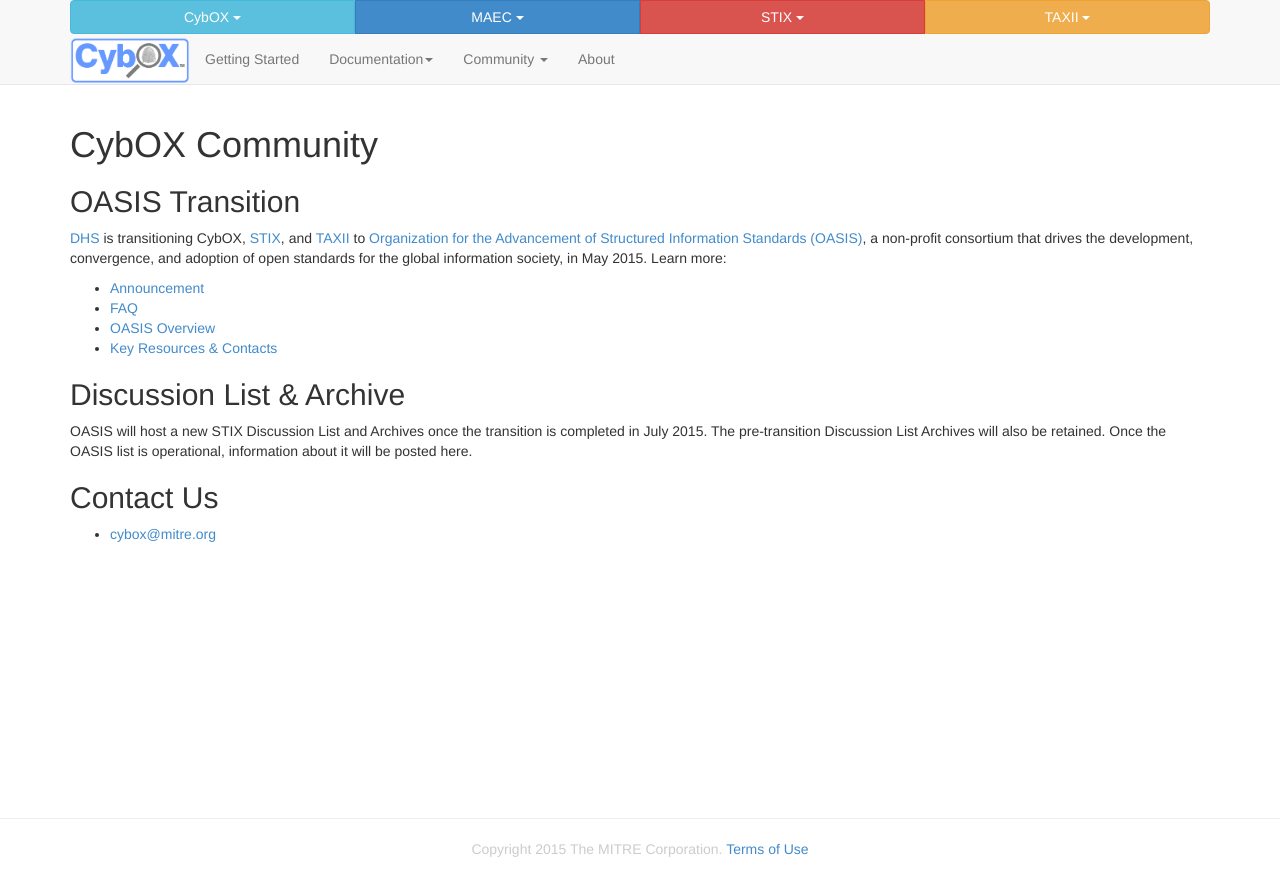
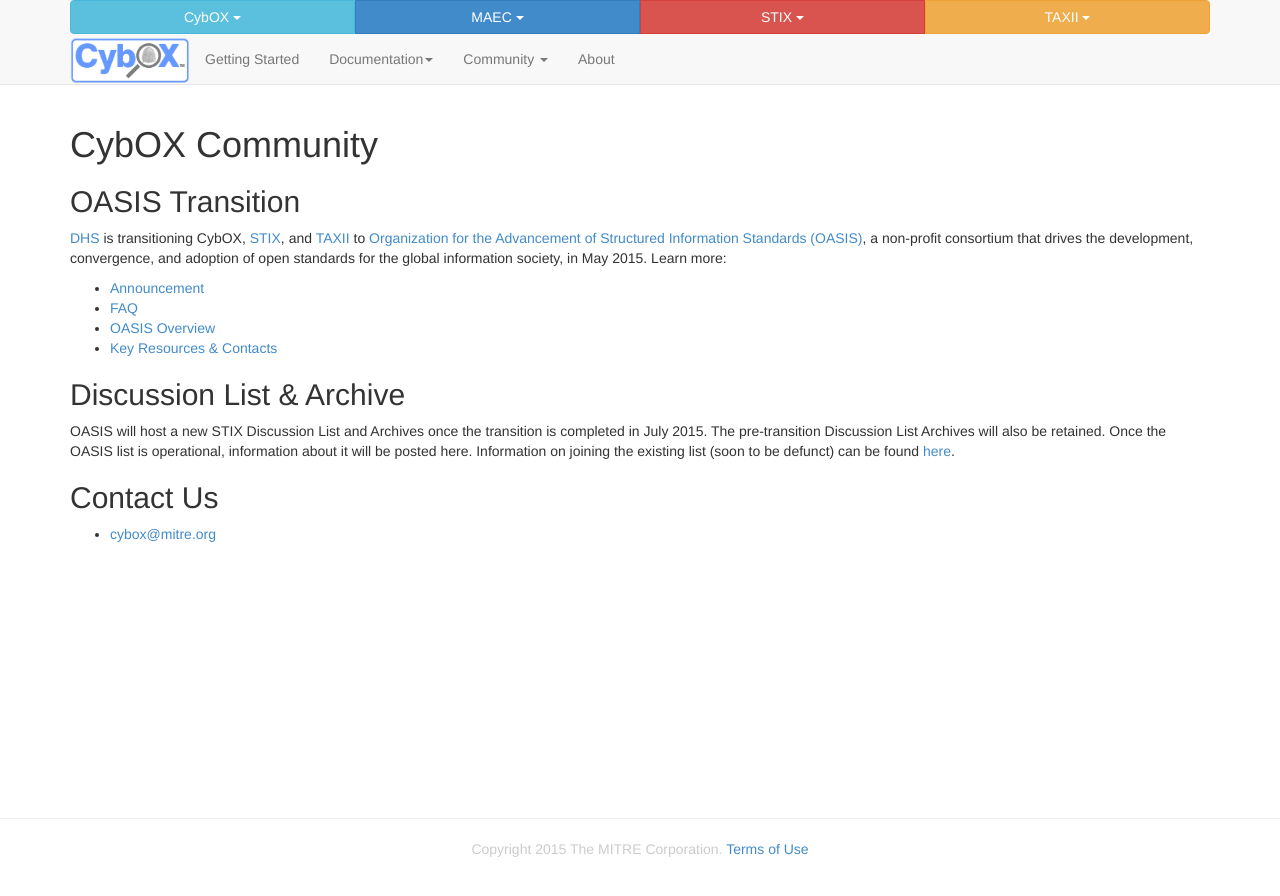
Before and after one commit to CybOXProject/cyboxproject.github.io, a Jekyll site: the page built from community/index.md, in a window 1280 px wide. Shown: the top 896 px of the page. Built offline with Jekyll 4.4.1, drawn with Linux system fonts in a browser that asks for light colours; Markdown is read by kramdown in place of the engine named in the settings.

Commit message:
Added link to existing discussion list

```diff
--- a/community/index.md
+++ b/community/index.md
@@ -13,7 +13,7 @@
 * [Key Resources & Contacts](https://stixproject.github.io/oasis-cti-info.html)
 
 ##Discussion List & Archive
-OASIS will host a new STIX Discussion List and Archives once the transition is completed in July 2015. The pre-transition Discussion List Archives will also be retained. Once the OASIS list is operational, information about it will be posted here.
+OASIS will host a new STIX Discussion List and Archives once the transition is completed in July 2015. The pre-transition Discussion List Archives will also be retained. Once the OASIS list is operational, information about it will be posted here. Information on joining the existing list (soon to be defunct) can be found [here](http://cybox.mitre.org/community/registration.html).
 
 ##Contact Us
 * [cybox@mitre.org](mailto:cybox@mitre.org)
```
